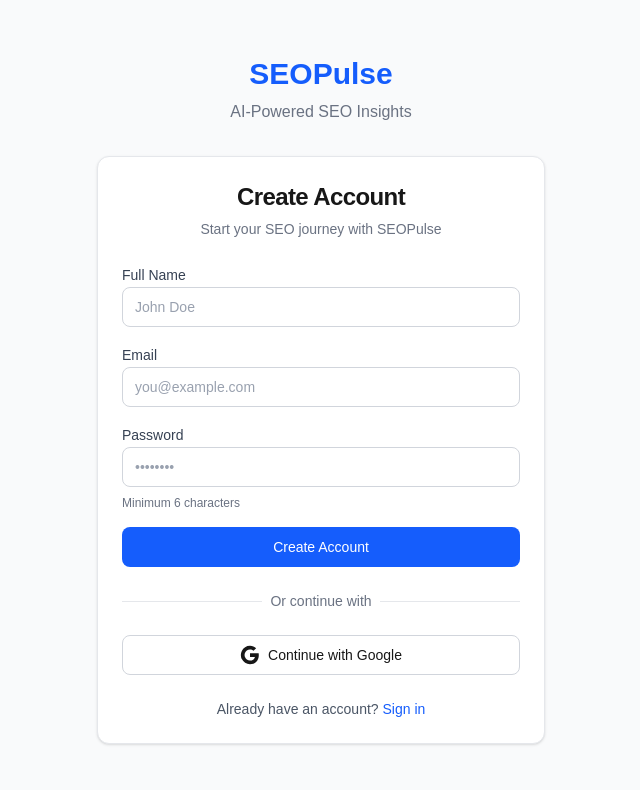
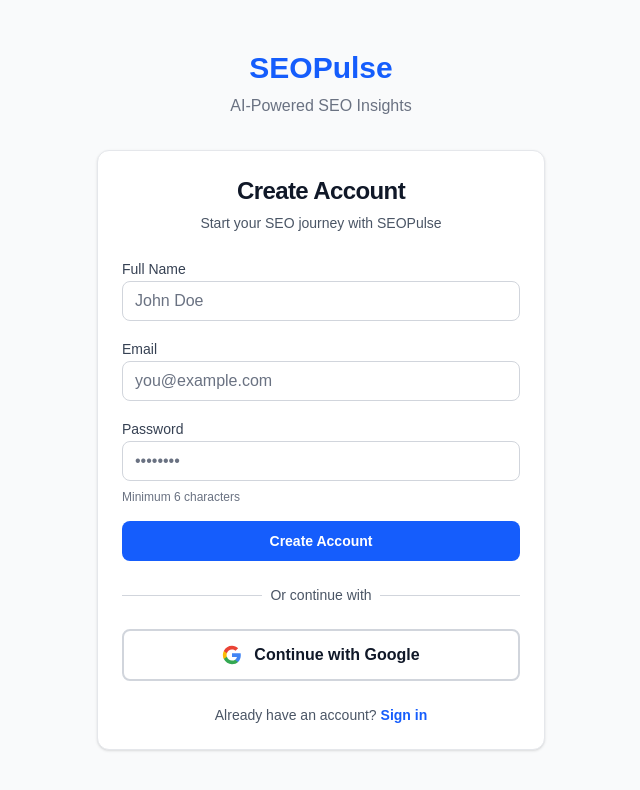
Before and after one commit to Behshad1357/SEOPulse, a Next.js app: page /signup in a window 1280 px wide. Shown: the top 790 px of the page, without its empty margins (319-959 px from the left). Built offline with nearby package versions, Linux system fonts and the light colour scheme; no server answers.

Commit message:
Fix colors and Google OAuth

```diff
--- a/src/components/auth/login-form.tsx
+++ b/src/components/auth/login-form.tsx
@@ -66,8 +66,8 @@
   return (
     <Card className="w-full max-w-md mx-auto">
       <CardHeader className="text-center">
-        <CardTitle className="text-2xl font-bold">Welcome Back</CardTitle>
-        <CardDescription>Sign in to your SEOPulse account</CardDescription>
+        <CardTitle className="text-2xl font-bold text-gray-900">Welcome Back</CardTitle>
+        <CardDescription className="text-gray-600">Sign in to your SEOPulse account</CardDescription>
       </CardHeader>
       <CardContent>
         <form onSubmit={handleEmailLogin} className="space-y-4">
@@ -112,45 +112,44 @@
 
         <div className="relative my-6">
           <div className="absolute inset-0 flex items-center">
-            <div className="w-full border-t border-gray-200"></div>
+            <div className="w-full border-t border-gray-300"></div>
           </div>
           <div className="relative flex justify-center text-sm">
-            <span className="px-2 bg-white text-gray-500">Or continue with</span>
+            <span className="px-2 bg-white text-gray-600">Or continue with</span>
           </div>
         </div>
 
-        <Button
+        <button
           type="button"
-          variant="outline"
-          className="w-full"
           onClick={handleGoogleLogin}
-          isLoading={isLoading}
+          disabled={isLoading}
+          className="w-full flex items-center justify-center gap-3 py-3 px-4 border-2 border-gray-300 rounded-lg bg-white text-gray-900 font-semibold hover:bg-gray-50 transition-colors disabled:opacity-50"
         >
-          <svg className="w-5 h-5 mr-2" viewBox="0 0 24 24">
+          <svg className="w-5 h-5" viewBox="0 0 24 24">
             <path
-              fill="currentColor"
+              fill="#4285F4"
               d="M22.56 12.25c0-.78-.07-1.53-.2-2.25H12v4.26h5.92c-.26 1.37-1.04 2.53-2.21 3.31v2.77h3.57c2.08-1.92 3.28-4.74 3.28-8.09z"
             />
             <path
-              fill="currentColor"
+              fill="#34A853"
               d="M12 23c2.97 0 5.46-.98 7.28-2.66l-3.57-2.77c-.98.66-2.23 1.06-3.71 1.06-2.86 0-5.29-1.93-6.16-4.53H2.18v2.84C3.99 20.53 7.7 23 12 23z"
             />
             <path
-              fill="currentColor"
+              fill="#FBBC05"
               d="M5.84 14.09c-.22-.66-.35-1.36-.35-2.09s.13-1.43.35-2.09V7.07H2.18C1.43 8.55 1 10.22 1 12s.43 3.45 1.18 4.93l2.85-2.22.81-.62z"
             />
             <path
-              fill="currentColor"
+              fill="#EA4335"
               d="M12 5.38c1.62 0 3.06.56 4.21 1.64l3.15-3.15C17.45 2.09 14.97 1 12 1 7.7 1 3.99 3.47 2.18 7.07l3.66 2.84c.87-2.6 3.3-4.53 6.16-4.53z"
             />
           </svg>
           Continue with Google
-        </Button>
+        </button>
       </CardContent>
       <CardFooter className="justify-center">
         <p className="text-sm text-gray-600">
           Don't have an account?{" "}
-          <Link href="/signup" className="text-blue-600 hover:underline font-medium">
+          <Link href="/signup" className="text-blue-600 hover:underline font-semibold">
             Sign up
           </Link>
         </p>
--- a/src/components/auth/signup-form.tsx
+++ b/src/components/auth/signup-form.tsx
@@ -80,8 +80,8 @@
       <Card className="w-full max-w-md mx-auto">
         <CardHeader className="text-center">
           <CardTitle className="text-2xl font-bold text-green-600">Check Your Email!</CardTitle>
-          <CardDescription>
-            We've sent a confirmation link to <strong>{email}</strong>.
+          <CardDescription className="text-gray-600">
+            We've sent a confirmation link to <strong className="text-gray-900">{email}</strong>.
             Please click the link to verify your account.
           </CardDescription>
         </CardHeader>
@@ -97,8 +97,8 @@
   return (
     <Card className="w-full max-w-md mx-auto">
       <CardHeader className="text-center">
-        <CardTitle className="text-2xl font-bold">Create Account</CardTitle>
-        <CardDescription>Start your SEO journey with SEOPulse</CardDescription>
+        <CardTitle className="text-2xl font-bold text-gray-900">Create Account</CardTitle>
+        <CardDescription className="text-gray-600">Start your SEO journey with SEOPulse</CardDescription>
       </CardHeader>
       <CardContent>
         <form onSubmit={handleEmailSignup} className="space-y-4">
@@ -159,45 +159,44 @@
 
         <div className="relative my-6">
           <div className="absolute inset-0 flex items-center">
-            <div className="w-full border-t border-gray-200"></div>
+            <div className="w-full border-t border-gray-300"></div>
           </div>
           <div className="relative flex justify-center text-sm">
-            <span className="px-2 bg-white text-gray-500">Or continue with</span>
+            <span className="px-2 bg-white text-gray-600">Or continue with</span>
           </div>
         </div>
 
-        <Button
+        <button
           type="button"
-          variant="outline"
-          className="w-full"
           onClick={handleGoogleSignup}
-          isLoading={isLoading}
+          disabled={isLoading}
+          className="w-full flex items-center justify-center gap-3 py-3 px-4 border-2 border-gray-300 rounded-lg bg-white text-gray-900 font-semibold hover:bg-gray-50 transition-colors disabled:opacity-50"
         >
-          <svg className="w-5 h-5 mr-2" viewBox="0 0 24 24">
+          <svg className="w-5 h-5" viewBox="0 0 24 24">
             <path
-              fill="currentColor"
+              fill="#4285F4"
               d="M22.56 12.25c0-.78-.07-1.53-.2-2.25H12v4.26h5.92c-.26 1.37-1.04 2.53-2.21 3.31v2.77h3.57c2.08-1.92 3.28-4.74 3.28-8.09z"
             />
             <path
-              fill="currentColor"
+              fill="#34A853"
               d="M12 23c2.97 0 5.46-.98 7.28-2.66l-3.57-2.77c-.98.66-2.23 1.06-3.71 1.06-2.86 0-5.29-1.93-6.16-4.53H2.18v2.84C3.99 20.53 7.7 23 12 23z"
             />
             <path
-              fill="currentColor"
+              fill="#FBBC05"
               d="M5.84 14.09c-.22-.66-.35-1.36-.35-2.09s.13-1.43.35-2.09V7.07H2.18C1.43 8.55 1 10.22 1 12s.43 3.45 1.18 4.93l2.85-2.22.81-.62z"
             />
             <path
-              fill="currentColor"
+              fill="#EA4335"
               d="M12 5.38c1.62 0 3.06.56 4.21 1.64l3.15-3.15C17.45 2.09 14.97 1 12 1 7.7 1 3.99 3.47 2.18 7.07l3.66 2.84c.87-2.6 3.3-4.53 6.16-4.53z"
             />
           </svg>
           Continue with Google
-        </Button>
+        </button>
       </CardContent>
       <CardFooter className="justify-center">
         <p className="text-sm text-gray-600">
           Already have an account?{" "}
-          <Link href="/login" className="text-blue-600 hover:underline font-medium">
+          <Link href="/login" className="text-blue-600 hover:underline font-semibold">
             Sign in
           </Link>
         </p>
--- a/src/components/ui/button.tsx
+++ b/src/components/ui/button.tsx
@@ -3,15 +3,15 @@
 import { cn } from "@/lib/utils";
 
 const buttonVariants = cva(
-  "inline-flex items-center justify-center rounded-lg text-sm font-medium transition-colors focus-visible:outline-none focus-visible:ring-2 focus-visible:ring-offset-2 disabled:pointer-events-none disabled:opacity-50",
+  "inline-flex items-center justify-center rounded-lg text-sm font-semibold transition-colors focus-visible:outline-none focus-visible:ring-2 focus-visible:ring-offset-2 disabled:pointer-events-none disabled:opacity-50",
   {
     variants: {
       variant: {
         default: "bg-blue-600 text-white hover:bg-blue-700",
         destructive: "bg-red-600 text-white hover:bg-red-700",
-        outline: "border border-gray-300 bg-white hover:bg-gray-50",
-        secondary: "bg-gray-100 text-gray-900 hover:bg-gray-200",
-        ghost: "hover:bg-gray-100",
+        outline: "border-2 border-gray-300 bg-white text-gray-900 hover:bg-gray-100",
+        secondary: "bg-gray-200 text-gray-900 hover:bg-gray-300",
+        ghost: "text-gray-700 hover:bg-gray-100 hover:text-gray-900",
         link: "text-blue-600 underline-offset-4 hover:underline",
       },
       size: {
--- a/src/components/ui/card.tsx
+++ b/src/components/ui/card.tsx
@@ -34,7 +34,7 @@
 >(({ className, ...props }, ref) => (
   <h3
     ref={ref}
-    className={cn("font-semibold text-lg leading-none tracking-tight", className)}
+    className={cn("font-semibold text-xl leading-none tracking-tight text-gray-900", className)}
     {...props}
   />
 ));
@@ -46,7 +46,7 @@
 >(({ className, ...props }, ref) => (
   <p
     ref={ref}
-    className={cn("text-sm text-gray-500", className)}
+    className={cn("text-sm text-gray-600", className)}
     {...props}
   />
 ));
--- a/src/components/ui/input.tsx
+++ b/src/components/ui/input.tsx
@@ -13,7 +13,7 @@
         <input
           type={type}
           className={cn(
-            "flex h-10 w-full rounded-lg border border-gray-300 bg-white px-3 py-2 text-sm placeholder:text-gray-400 focus:outline-none focus:ring-2 focus:ring-blue-500 focus:border-transparent disabled:cursor-not-allowed disabled:opacity-50",
+            "flex h-10 w-full rounded-lg border border-gray-300 bg-white px-3 py-2 text-base text-gray-900 placeholder:text-gray-500 focus:outline-none focus:ring-2 focus:ring-blue-500 focus:border-transparent disabled:cursor-not-allowed disabled:opacity-50",
             error && "border-red-500 focus:ring-red-500",
             className
           )}
```
Also changed, not shown: src/app/pricing/page.tsx (+14 -16 lines).
